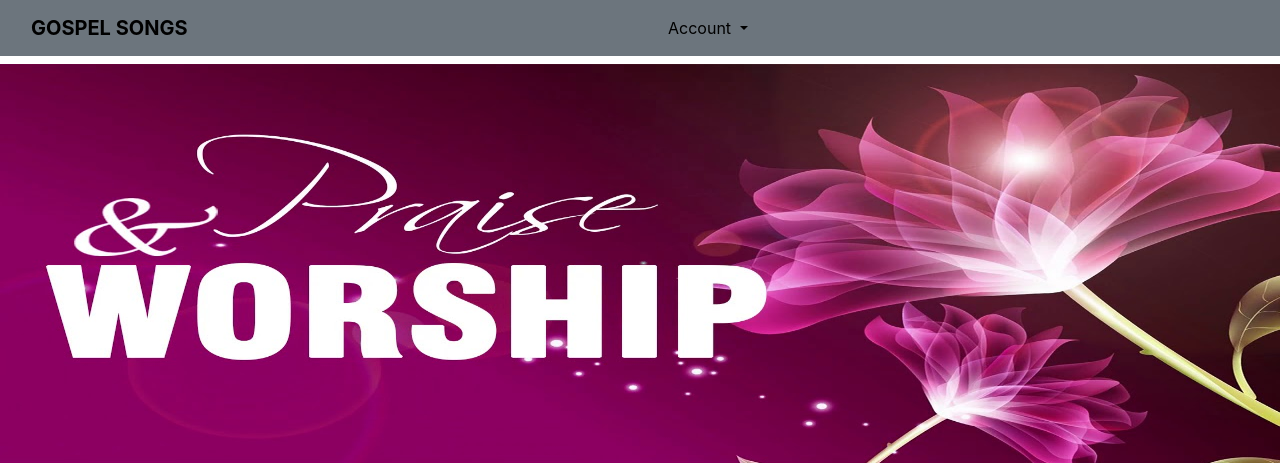
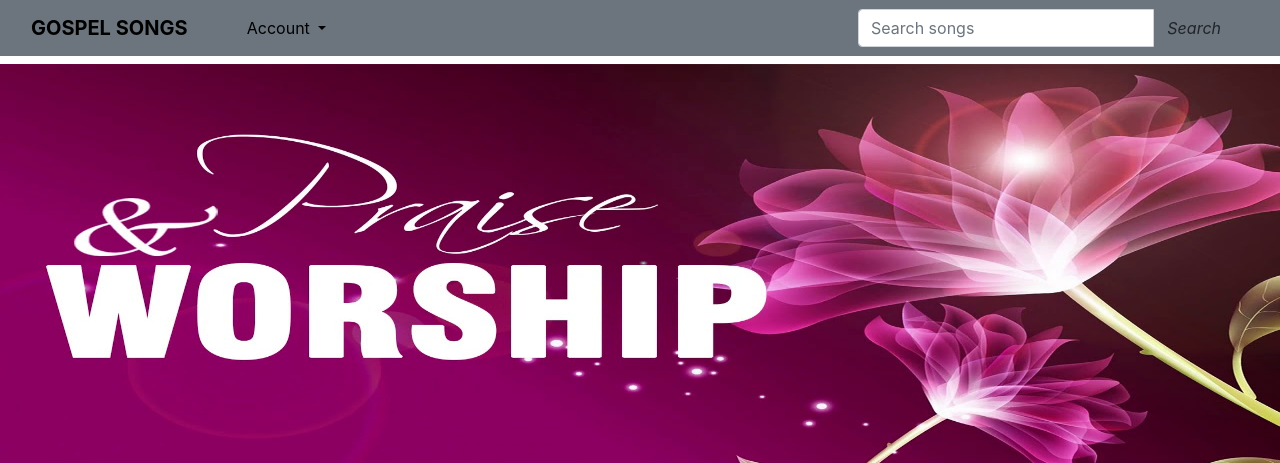
Before and after one commit to fevenMwoldu/Song, a Django app: page / in a window 1280 px wide. Shown: the top 463 px of the page. Run offline with Django 3.2, Linux system fonts and the light colour scheme; the visitor is signed in with stand-in values (Sample User, id 1); data that the repository does not hold is empty; some libraries are stand-ins or nearby versions.

Commit message:
-Added a search form

```diff
--- a/lyric/templates/navbar.html
+++ b/lyric/templates/navbar.html
@@ -45,7 +45,22 @@
                     <a class='btn btn-default' href="/accounts/login" style="color: black">Login</a> {% endif %}
             </div>
 
+            <!-- Adding a search form  -->
+            <div class="col-sm-4 col-md-4 navbar-right">
 
+                <form class="navbar-form" role="search" action="{% url 'search_results' %}">
+
+                    <div class="input-group">
+                        <input type="text" class="form-control" placeholder="Search songs" name="search_term">
+                        <div class="input-group-btn">
+                            <button class="btn btn-default" type="submit"><i class="glyphicon glyphicon-search">Search</i></button>
+
+                        </div>
+                    </div>
+
+                </form>
+            </div>
+            <!-- search form end -->
 
     </nav>
 
```
